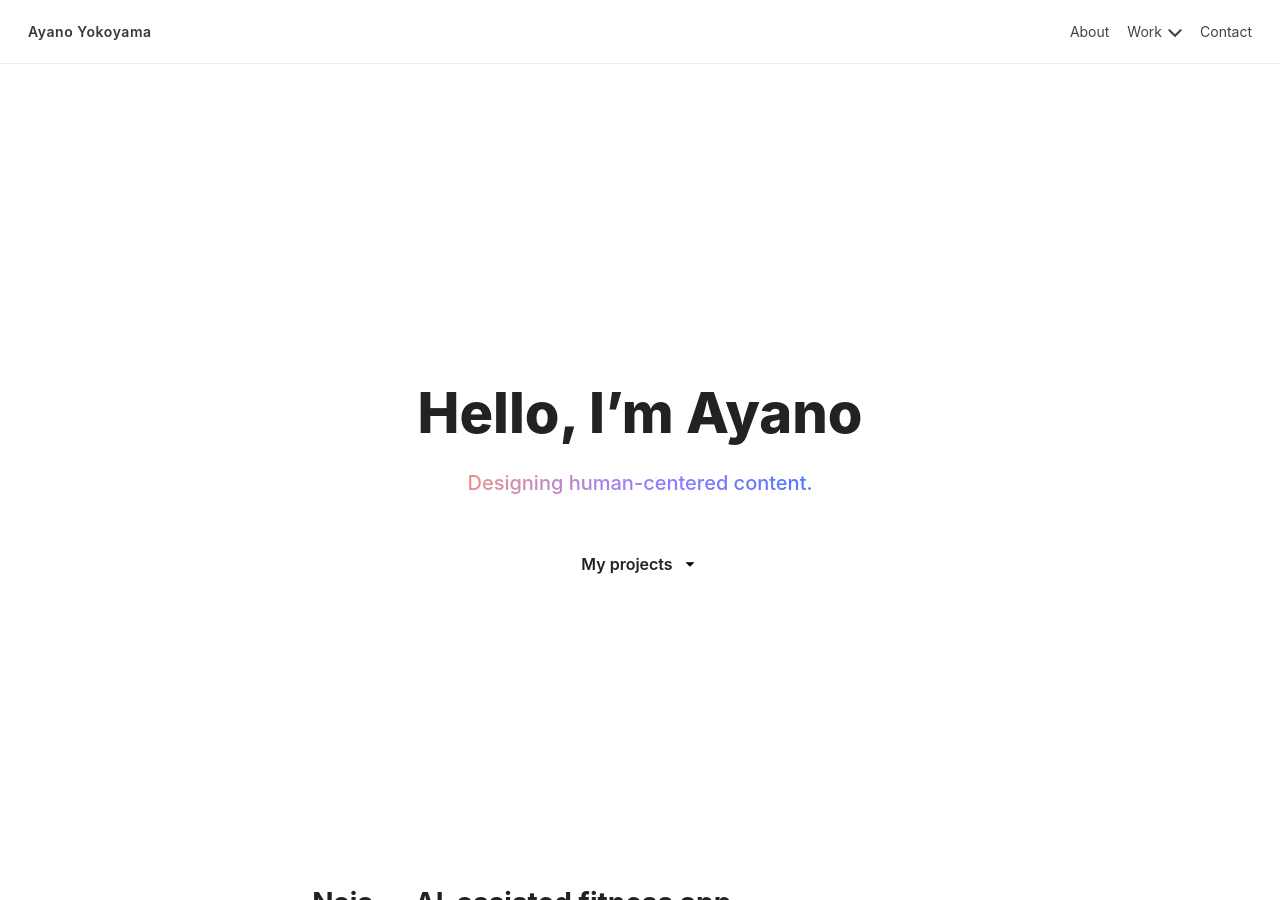
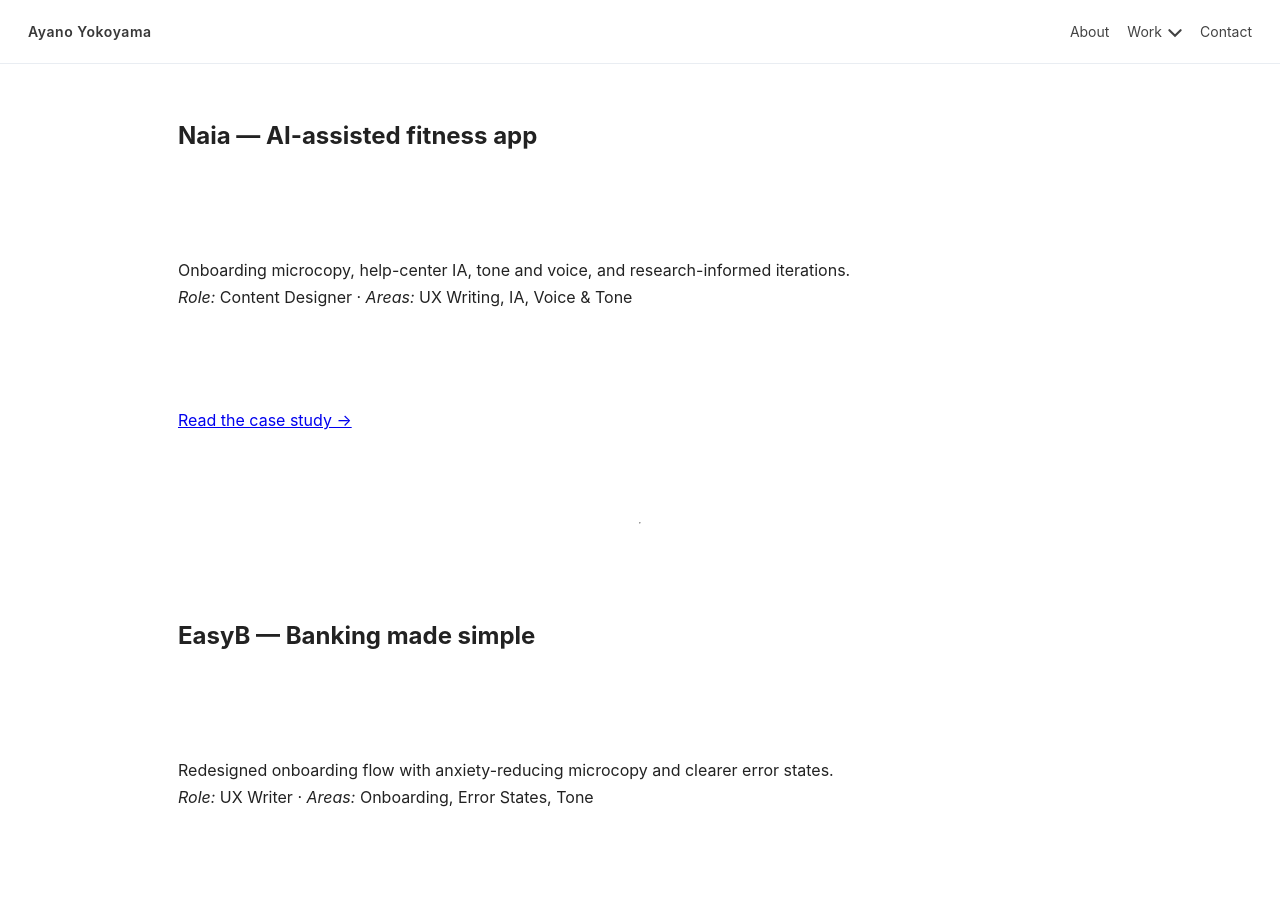
Before and after one commit to ayanoyokoyama/ayanoyokoyama-github.io, a Jekyll site: the page built from index.md, in a window 1280 px wide and 900 px high, scrolled down 688 px. Built offline with Jekyll 4.4.1, drawn with Linux system fonts in a browser that asks for light colours; some of the changed text lies outside the part shown.

Commit message:
Update index.md

```diff
--- a/index.md
+++ b/index.md
@@ -3,31 +3,18 @@ layout: home
 title: Home
 ---
 
-<section class="hero-landing hero-tall wrap">
-  <h1 class="hero-big">Hello, I’m <span class="name-gradient">Ayano</span></h1>
-  <p class="hero-sub">Designing human-centered content.</p>
+<!-- The hero is provided by the home layout. Just list projects below. -->
 
-  <a href="#projects" class="scroll-link">
-    My projects
-    <svg class="chev" viewBox="0 0 24 24" aria-hidden="true"><path d="M6 9l6 6 6-6"/></svg>
-  </a>
-</section>
+## Naia — AI-assisted fitness app
+Onboarding microcopy, help-center IA, tone and voice, and research-informed iterations.
+*Role:* Content Designer · *Areas:* UX Writing, IA, Voice & Tone
 
-<section id="projects" class="projects-stack wrap">
-  <!-- Project 1 -->
-  <article class="item">
-    <a class="title" href="/projects/naia/">Naia — AI-assisted fitness app</a>
-    <p class="desc">Onboarding microcopy, help-center IA, tone & voice, and research-informed iterations.</p>
-    <p class="meta">Role: Content Designer · Areas: UX Writing, IA, Voice & Tone</p>
-    <!-- optional thumbnail
-    <img class="thumb bg-s1" src="/projects/naia/images/flow.png" alt="Naia case study preview">
-    -->
-  </article>
+[Read the case study →](/projects/naia/)
 
-  <!-- Project 2 (example placeholder; delete if not needed) -->
-  <article class="item">
-    <a class="title" href="/projects/easyb/">EasyB — Banking made simple</a>
-    <p class="desc">Redesigned onboarding flow with anxiety-reducing microcopy and clearer error states.</p>
-    <p class="meta">Role: UX Writer · Areas: Onboarding, Error States, Tone</p>
-  </article>
-</section>
+---
+
+## EasyB — Banking made simple
+Redesigned onboarding flow with anxiety-reducing microcopy and clearer error states.
+*Role:* UX Writer · *Areas:* Onboarding, Error States, Tone
+
+[Read the case study →](/projects/easyb/)
```
